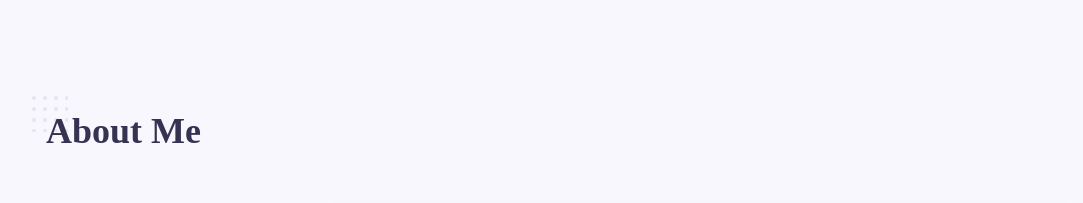
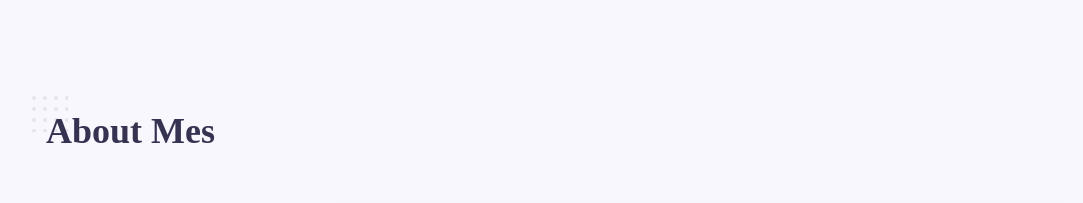
Before and after one commit to peerapattop/myportfolio, a React (Create React App) app: page / in a window 1280 px wide. Shown: the part 802-1005 px from the top of the page, without its empty margins (138-1221 px from the left). Built offline with nearby package versions, Linux system fonts and the light colour scheme.

Commit message:
Update About.jsx

```diff
--- a/src/components/about/About.jsx
+++ b/src/components/about/About.jsx
@@ -4,7 +4,7 @@ import './About.css'
 const About = () => {
   return (
     <section className="about container section" id='about'>
-      <h2 className='section__title'>About Me</h2>
+      <h2 className='section__title'>About Mes</h2>
 
       <div className="about__container grid">
         <img src='https://img2.pic.in.th/pic/6503052422116.jpeg' alt=""  className='about__img'/>
```
